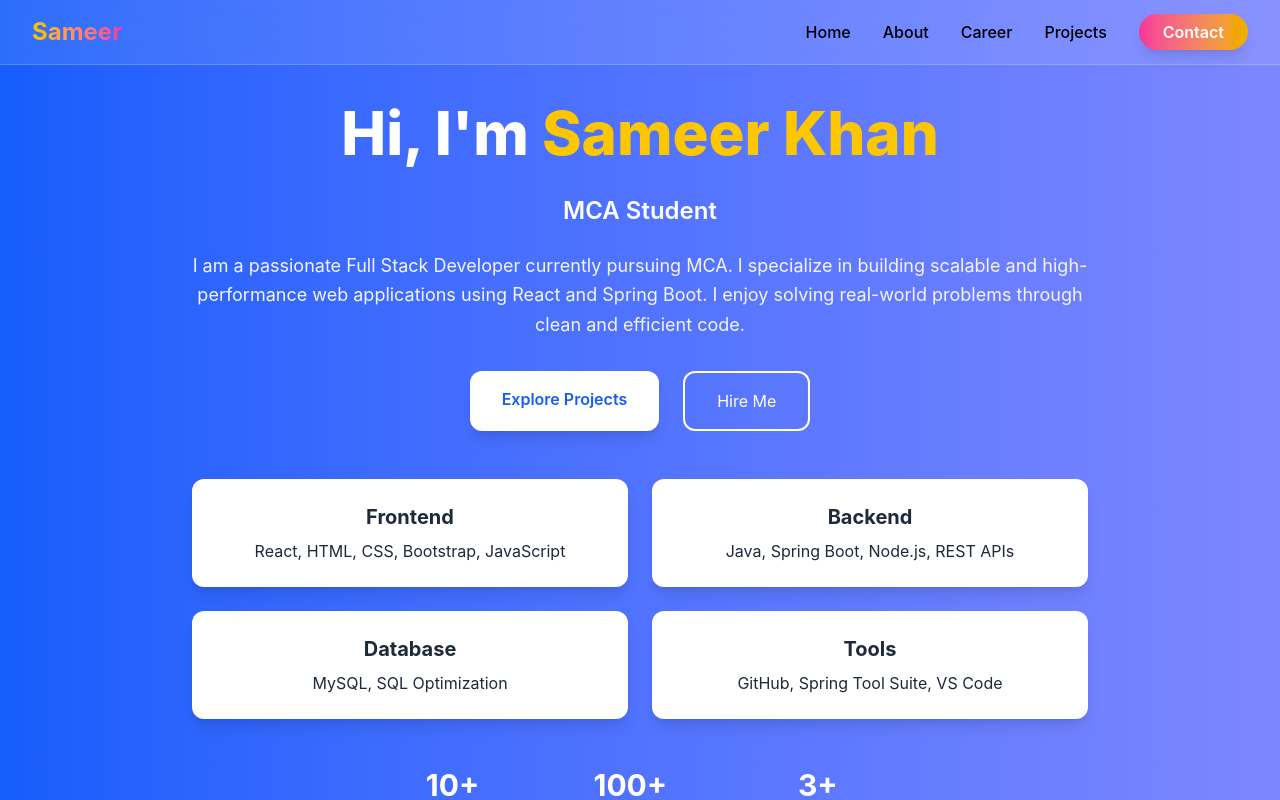
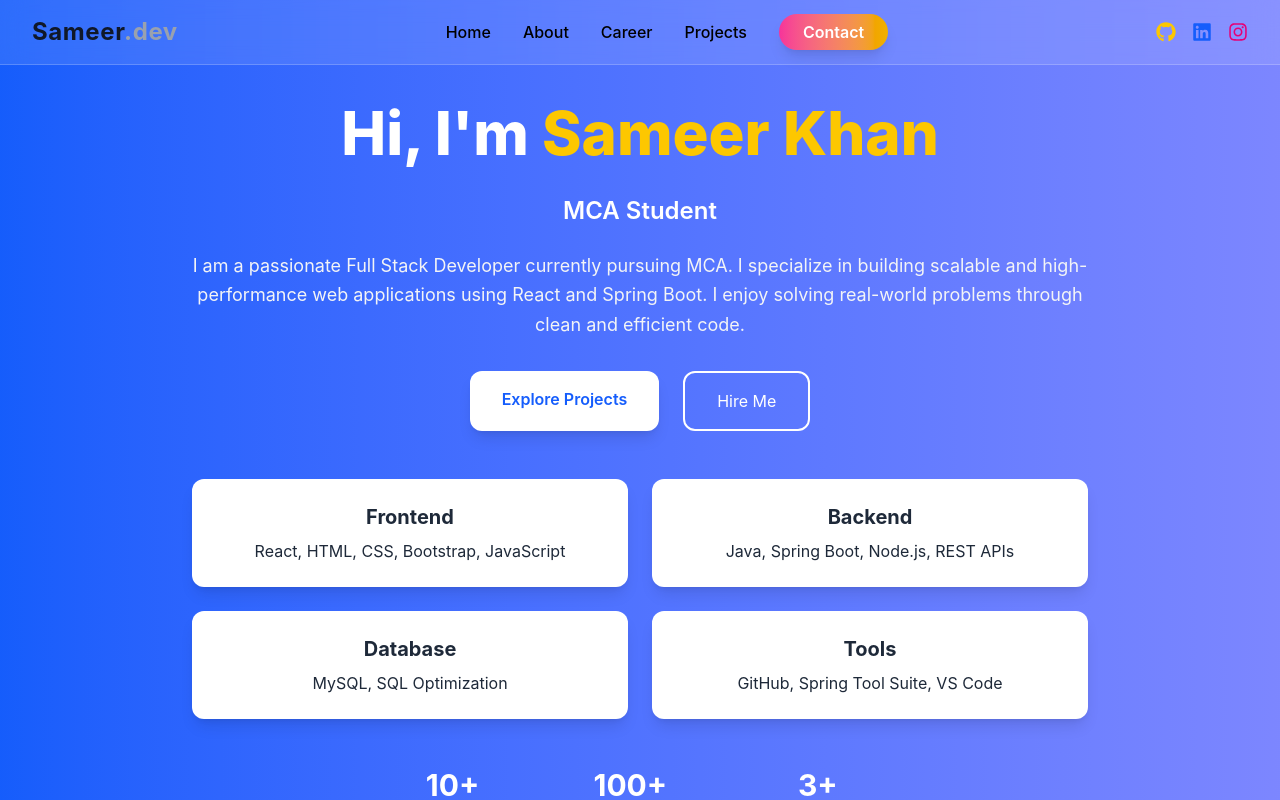
Before and after one commit to sameer-website/Portfolio, a React (Vite) app in the folder Portfolio_Sameer/: page / in a window 1280 px wide. Shown: the top 800 px of the page. Built offline with nearby package versions, Linux system fonts and the light colour scheme.

Commit message:
Updated navbar design

```diff
--- a/Portfolio_Sameer/src/Navbar/Navbar.jsx
+++ b/Portfolio_Sameer/src/Navbar/Navbar.jsx
@@ -1,5 +1,6 @@
 import React, { useState } from "react";
 import { Link } from "react-router-dom";
+import { FaGithub, FaLinkedin, FaInstagram } from "react-icons/fa";
 
 const Navbar = () => {
   const [menuOpen, setMenuOpen] = useState(false);
@@ -8,8 +9,9 @@ const Navbar = () => {
     <nav className="fixed top-0 w-full z-50 backdrop-blur-md bg-white/10 border-b border-white/20">
       <div className="max-w-7xl mx-auto flex justify-between items-center px-8 py-4">
         {/* Logo */}
-        <div className="text-2xl font-bold bg-linear-to-r from-yellow-400 to-pink-500 bg-clip-text text-transparent">
-          Sameer
+        <div className="text-2xl font-bold tracking-wide text-white">
+          <span className="text-gray-900">Sameer</span>
+          <span className="text-gray-400">.dev</span>
         </div>
 
         {/* Hamburger */}
@@ -62,6 +64,36 @@ const Navbar = () => {
             </Link>
           </li>
         </ul>
+
+        {/* Social Links */}
+        <div className="flex gap-4 text-xl">
+          <a
+            href="https://github.com/sameer-website"
+            target="_blank"
+            rel="noopener noreferrer"
+            className="text-yellow-400 hover:text-blue-400 transition"
+          >
+            <FaGithub />
+          </a>
+
+          <a
+            href="https://www.linkedin.com/in/sameer-khan-1472832a7"
+            target="_blank"
+            rel="noopener noreferrer"
+            className="text-blue-600 hover:text-blue-400 transition"
+          >
+            <FaLinkedin />
+          </a>
+
+          <a
+            href="https://www.instagram.com/siddiquisameer03?igsh=MTRycWQwZGVtdXFscQ=="
+            target="_blank"
+            rel="noopener noreferrer"
+            className="text-pink-600 hover:text-blue-400 transition"
+          >
+            <FaInstagram />
+          </a>
+        </div>
       </div>
     </nav>
   );
```
